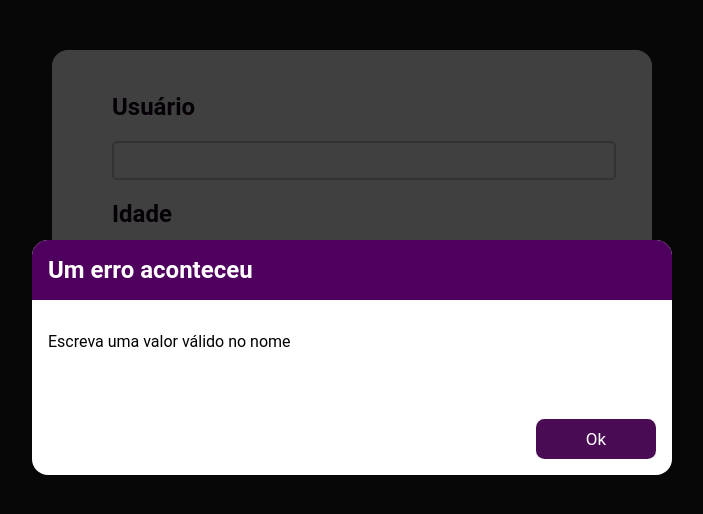
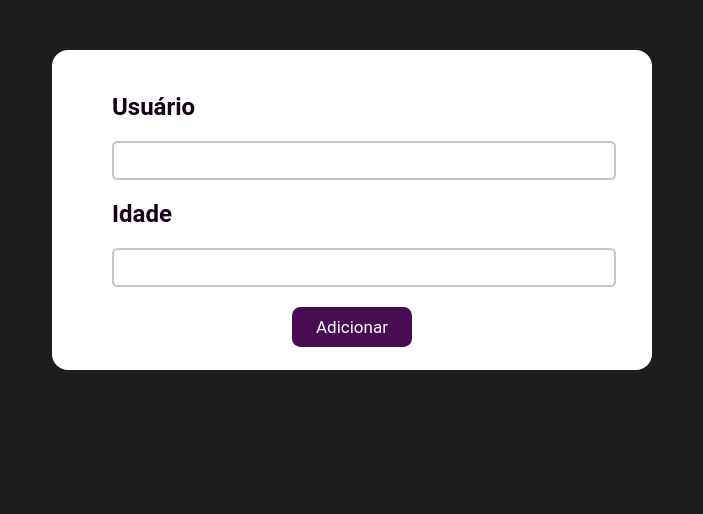
Before and after one commit to YuriSarmanho/UserCadaster, a React (Create React App) app in the folder user-cadaster/: page / in a window 1280 px wide. Shown: the top 514 px of the page, without its empty margins (288-991 px from the left). Built offline with nearby package versions, Linux system fonts and the light colour scheme.

Commit message:
modal ERROR sendo atualizado por state

```diff
--- a/user-cadaster/src/Components/Button/Button.js
+++ b/user-cadaster/src/Components/Button/Button.js
@@ -3,7 +3,7 @@ import "./Button.css";
 
 const Button = (props) => {
   return (
-    <input type={props.type} className="main-button" value={props.children}/>
+    <input type={props.type} onClick={props.onClick}className="main-button" value={props.children}/>
   );
 };
 
--- a/user-cadaster/src/Components/ModalErro/Modal.js
+++ b/user-cadaster/src/Components/ModalErro/Modal.js
@@ -14,7 +14,7 @@ const Modal = (props) => {
           <p>{props.message}</p>
         </div>
         <footer className="actions">
-          <Button type={'button'}>Ok</Button>
+          <Button type={'button'} onClick={()=>props.setShowErro(false)}>Ok</Button>
         </footer>
       </div>
     </>
--- a/user-cadaster/src/Components/User/FormInput/Form.js
+++ b/user-cadaster/src/Components/User/FormInput/Form.js
@@ -17,9 +17,11 @@ const Form = (props) => {
   const addUserHandler = (event) => {
     event.preventDefault();
     if (userName.trim().length === 0 || userAge.trim().length === 0) {
+      props.setShowErro(true)
       return;
     }
     if (+userAge < 0) {
+      props.setShowErro(true)
       return;
     }
     props.setUserList(userName, userAge);
--- a/user-cadaster/src/Components/User/User.js
+++ b/user-cadaster/src/Components/User/User.js
@@ -6,8 +6,9 @@ import "./User.css";
 
 const User = () => {
   const [userList, setUserList] = useState([]);
+  const [showModal, setShowModal] = useState(false);
 
-  const addUserList = (uName,uAge) => {
+  const addUserList = (uName, uAge) => {
     setUserList((prevUserList) => {
       return [...prevUserList, { name: uName, age: uAge, id: Math.random() }];
     });
@@ -15,9 +16,17 @@ const User = () => {
 
   return (
     <div className="container">
-      <Modal title={"Um erro aconteceu"} message={"Escreva uma valor válido no nome"}/>
+      {showModal ? (
+        <Modal
+          title={"ERROR"}
+          message={"Algo não está certo, tente novamente"}
+          setShowErro={setShowModal}
+        />
+      ) : (
+        ""
+      )}
       <div className="UserCadaster-container">
-        <Form setUserList={addUserList} />
+        <Form setUserList={addUserList} setShowErro={setShowModal}/>
       </div>
       <CadasteredSection db={userList} />
     </div>
```
